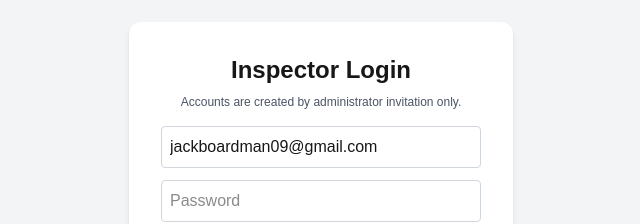
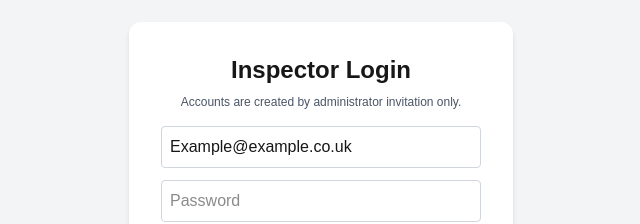
Before and after one commit to Bodders07/InoSurv-Manholes, a Next.js app: page /auth in a window 1280 px wide. Shown: the part 218-442 px from the top of the page, without its empty margins (319-959 px from the left). Built offline with nearby package versions, Linux system fonts and the light colour scheme; no server answers.

Commit message:
Set default login email to Example@example.co.uk

```diff
--- a/src/app/auth/page.tsx
+++ b/src/app/auth/page.tsx
@@ -6,7 +6,7 @@ import { supabase } from '@/lib/supabaseClient'
 
 export default function AuthPage() {
   const router = useRouter()
-  const defaultEmail = process.env.NEXT_PUBLIC_DEFAULT_LOGIN_EMAIL || 'jackboardman09@gmail.com'
+  const defaultEmail = process.env.NEXT_PUBLIC_DEFAULT_LOGIN_EMAIL || 'Example@example.co.uk'
   const [email, setEmail] = useState(defaultEmail)
   const [password, setPassword] = useState('')
   const [message, setMessage] = useState('')
```
